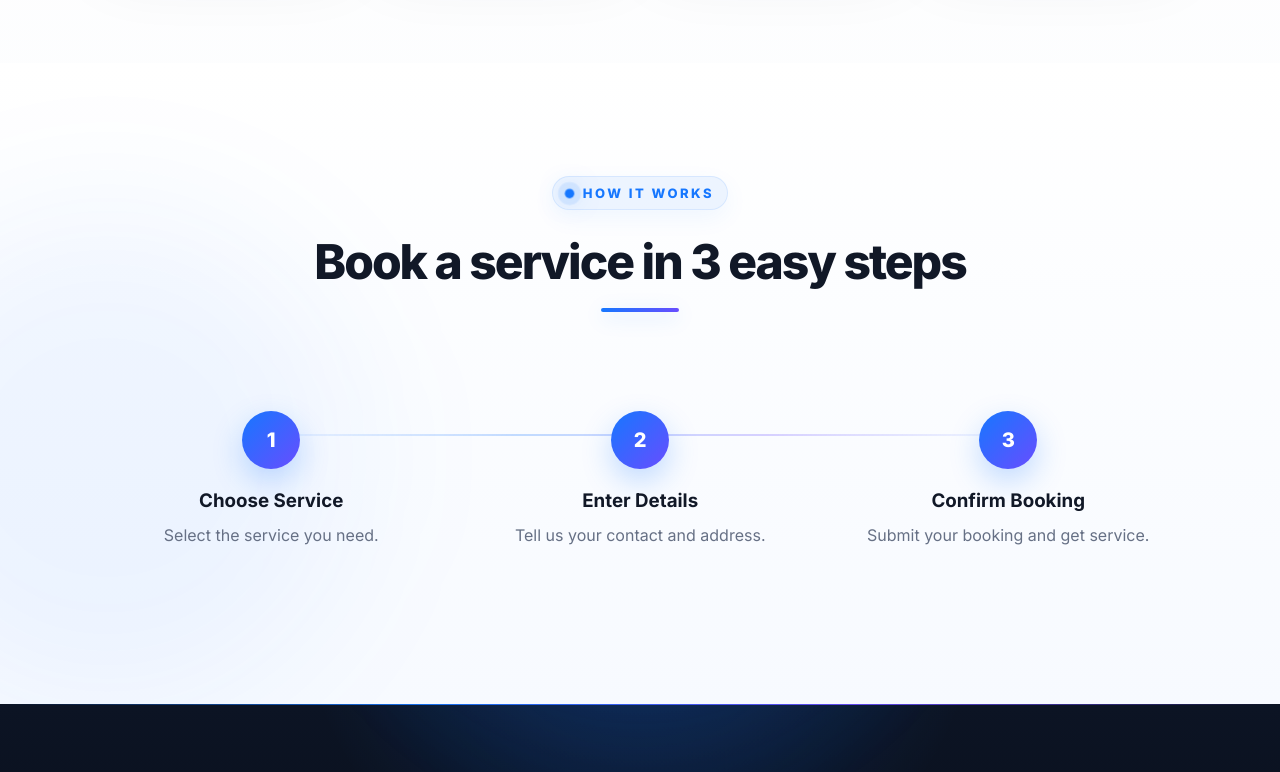
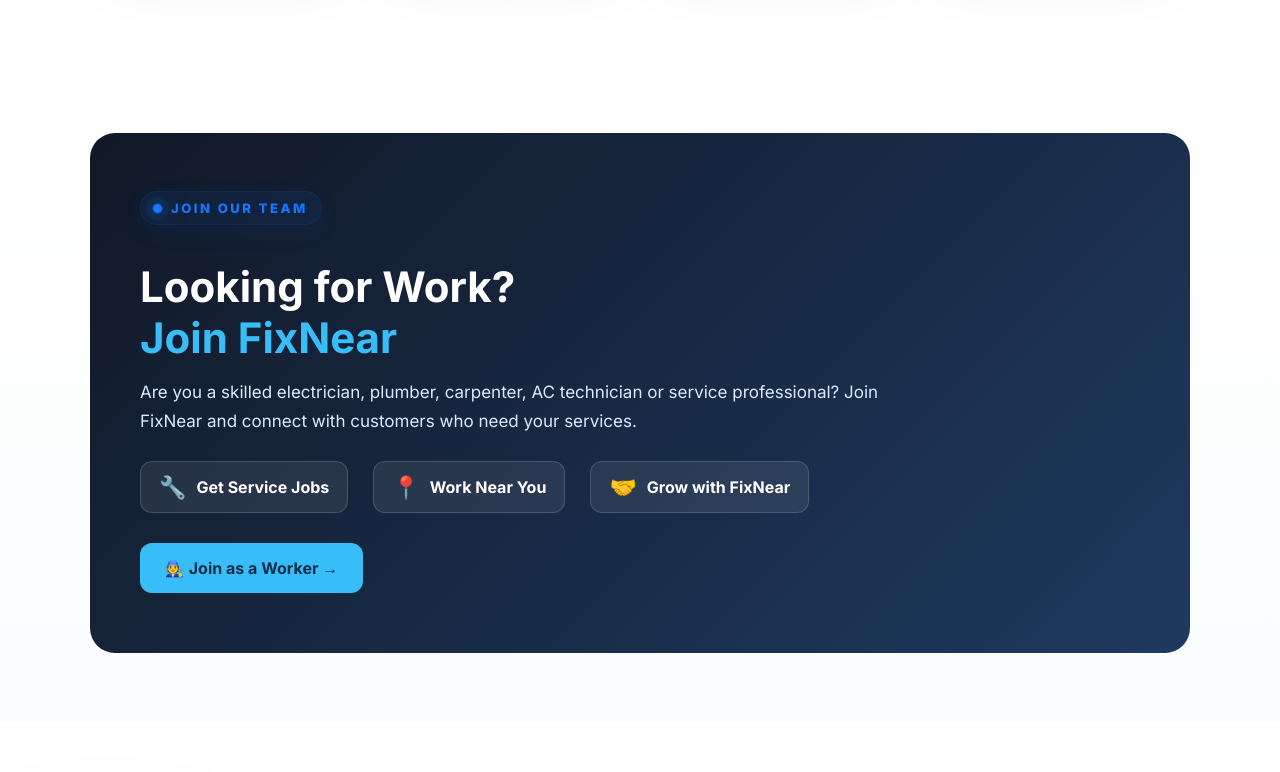
Before and after one commit to abhay89-design/fixnear, a website: page public/index.html in a window 1280 px wide. Shown: the part 1400-2172 px from the top of the page. Drawn offline with Linux system fonts and the light colour scheme.

Commit message:
Update homepage worker section

```diff
--- a/public/index.html
+++ b/public/index.html
@@ -103,7 +103,51 @@
     </div>
 
 </section>
+<!-- ================= WORK WITH FIXNEAR ================= -->
 
+<section class="worker-section">
+
+    <div class="worker-content">
+
+        <p class="small-title">JOIN OUR TEAM</p>
+
+        <h2>
+            Looking for Work?
+            <span>Join FixNear</span>
+        </h2>
+
+        <p>
+            Are you a skilled electrician, plumber, carpenter,
+            AC technician or service professional?
+            Join FixNear and connect with customers who need your services.
+        </p>
+
+        <div class="worker-features">
+
+            <div>
+                <span>🔧</span>
+                <strong>Get Service Jobs</strong>
+            </div>
+
+            <div>
+                <span>📍</span>
+                <strong>Work Near You</strong>
+            </div>
+
+            <div>
+                <span>🤝</span>
+                <strong>Grow with FixNear</strong>
+            </div>
+
+        </div>
+
+        <a href="/worker-register.html" class="worker-home-btn">
+            🧑‍🔧 Join as a Worker →
+        </a>
+
+    </div>
+
+</section>
 
 <section class="how">
 
--- a/public/style.css
+++ b/public/style.css
@@ -2025,3 +2025,93 @@ footer p {
             auto !important;
     }
 }
+/* ================= WORKER SECTION ================= */
+
+.worker-section {
+    margin: 70px auto;
+    max-width: 1100px;
+    padding: 60px 50px;
+    border-radius: 25px;
+    background: linear-gradient(135deg, #111827, #1e3a5f);
+    color: white;
+    position: relative;
+    overflow: hidden;
+}
+
+.worker-content {
+    max-width: 750px;
+}
+
+.worker-content h2 {
+    font-size: 42px;
+    margin: 15px 0;
+    line-height: 1.2;
+}
+
+.worker-content h2 span {
+    display: block;
+    color: #38bdf8;
+}
+
+.worker-content > p:not(.small-title) {
+    font-size: 17px;
+    line-height: 1.7;
+    color: #dbeafe;
+    margin-bottom: 25px;
+}
+
+.worker-features {
+    display: flex;
+    gap: 25px;
+    flex-wrap: wrap;
+    margin: 25px 0 30px;
+}
+
+.worker-features div {
+    display: flex;
+    align-items: center;
+    gap: 10px;
+    padding: 12px 18px;
+    border: 1px solid rgba(255,255,255,0.15);
+    border-radius: 12px;
+    background: rgba(255,255,255,0.08);
+}
+
+.worker-features span {
+    font-size: 22px;
+}
+
+.worker-home-btn {
+    display: inline-block;
+    padding: 15px 25px;
+    border-radius: 12px;
+    background: #38bdf8;
+    color: #082f49;
+    text-decoration: none;
+    font-weight: bold;
+    transition: 0.3s;
+}
+
+.worker-home-btn:hover {
+    transform: translateY(-3px);
+    background: #7dd3fc;
+    box-shadow: 0 10px 25px rgba(56,189,248,0.3);
+}
+
+@media (max-width: 700px) {
+
+    .worker-section {
+        margin: 40px 15px;
+        padding: 40px 25px;
+    }
+
+    .worker-content h2 {
+        font-size: 32px;
+    }
+
+    .worker-features {
+        flex-direction: column;
+        gap: 12px;
+    }
+
+}
```
